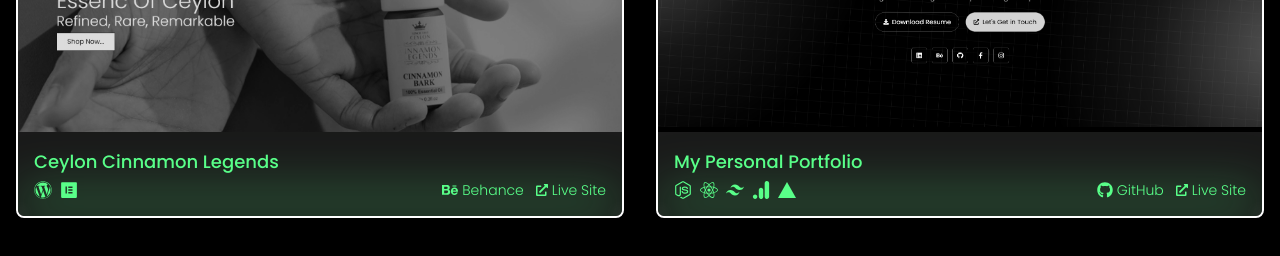
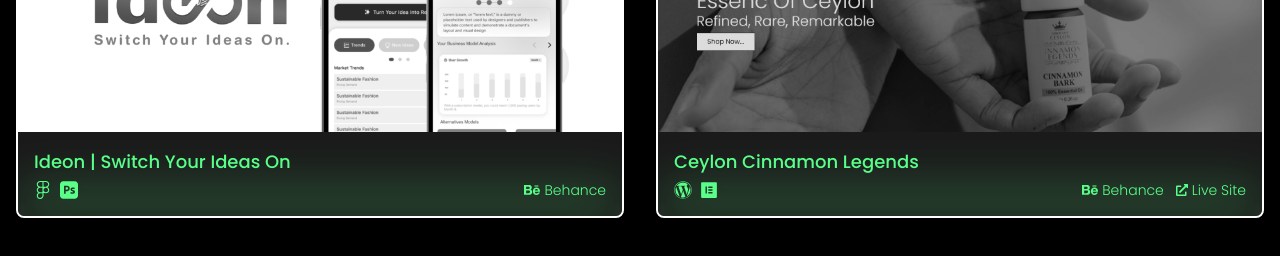
Before and after one commit to TheekshanaDulanjana/Personal-Portfolio, a React (Vite) app: page /#projects in a window 1280 px wide. Shown: the part 1840-2096 px from the top of the page. Built offline with nearby package versions, Linux system fonts and the light colour scheme; no server answers; grey boxes are pictures that could not be loaded; a web font is replaced by a local one.

Commit message:
New Project Added
Signed-off-by: OPT Dulanjana <140092772+TheekshanaDulanjana@users.noreply.github.com>

```diff
--- a/src/Components/ProjectsComponents.jsx
+++ b/src/Components/ProjectsComponents.jsx
@@ -8,11 +8,19 @@
 import uniboard from '../assets/uniboard.png';
 import myportfolio from '../assets/myportfolio.png';
 import cinnoman from '../assets/cinnoman.png';
+import ideon from '../assets/ideon.png';
 
 import { FaBehance, FaExternalLinkAlt, FaGithub, FaReact, FaNodeJs, FaWordpress, FaElementor, FaGoogle,  } from 'react-icons/fa';
-import { SiExpress, SiFigma, SiFirebase, SiGoogleanalytics, SiMongodb, SiRedux, SiTailwindcss, SiVercel } from 'react-icons/si';
+import { SiAdobephotoshop, SiExpress, SiFigma, SiFirebase, SiGoogleanalytics, SiMongodb, SiRedux, SiTailwindcss, SiVercel } from 'react-icons/si';
 
 const images = [
+    {
+    title: 'Ideon | Switch Your Ideas On',
+    imageUrl: ideon,
+    behance: 'https://www.behance.net/gallery/246126661/Ideon-Case-Study',
+
+    technologies: [<SiFigma />, <SiAdobephotoshop />]
+  },
   {
     title: 'Ceylon Cinnamon Legends',
     imageUrl: cinnoman,
```
Also changed, not shown: src/assets/ideon.png (added).
